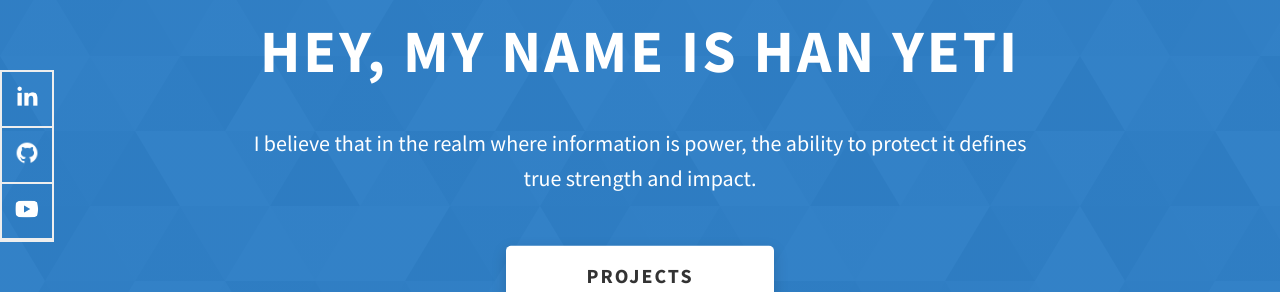
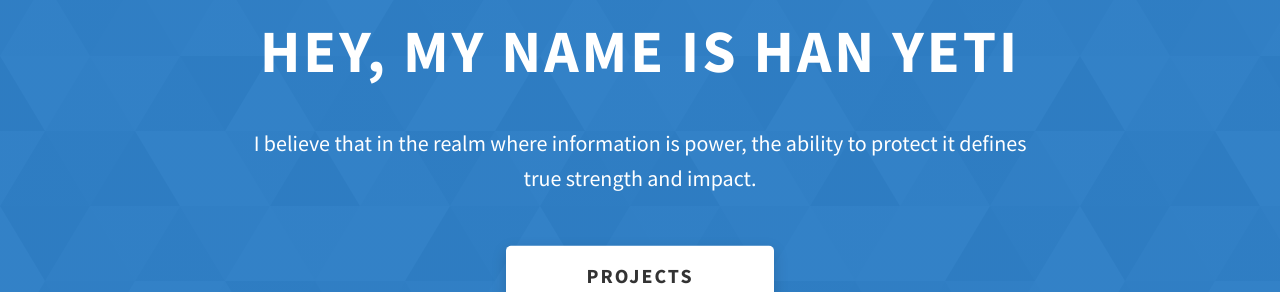
Before and after one commit to hanyeti/hanyeti.github.io, a website: page index.html in a window 1280 px wide. Shown: the part 244-536 px from the top of the page. Drawn offline with Linux system fonts and the light colour scheme.

Commit message:
Update index.html

```diff
--- a/index.html
+++ b/index.html
@@ -94,7 +94,7 @@ I believe that in the realm where information is power, the ability to protect i
           <a href="./#projects" class="btn btn--bg">Projects</a>
         </div>
       </div>
-      <div class="home-hero__socials">
+     <!-- <div class="home-hero__socials">
         <div class="home-hero__social">
           <a href="#" class="home-hero__social-icon-link" target="_blank">
             <img
@@ -103,7 +103,7 @@ I believe that in the realm where information is power, the ability to protect i
               class="home-hero__social-icon"
             />
           </a>
-        </div>
+        </div> -->
         <div class="home-hero__social">
           <a href="https://github.com/hanyeti" class="home-hero__social-icon-link" target="_blank">
             <img
```
